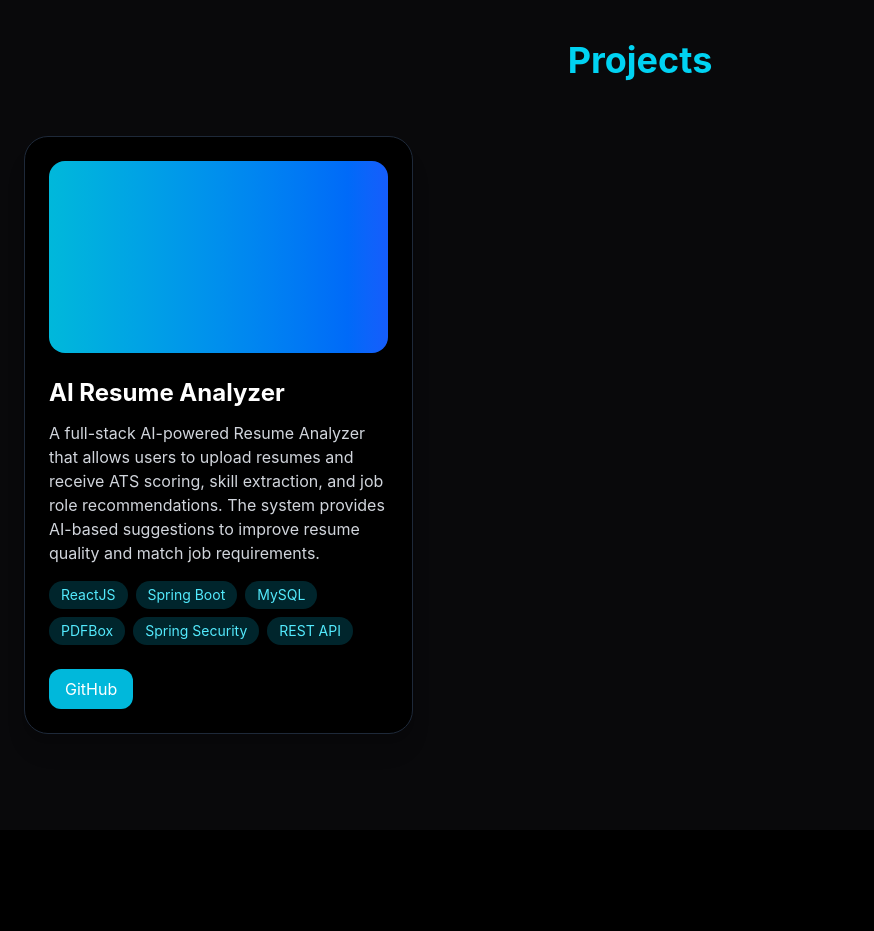
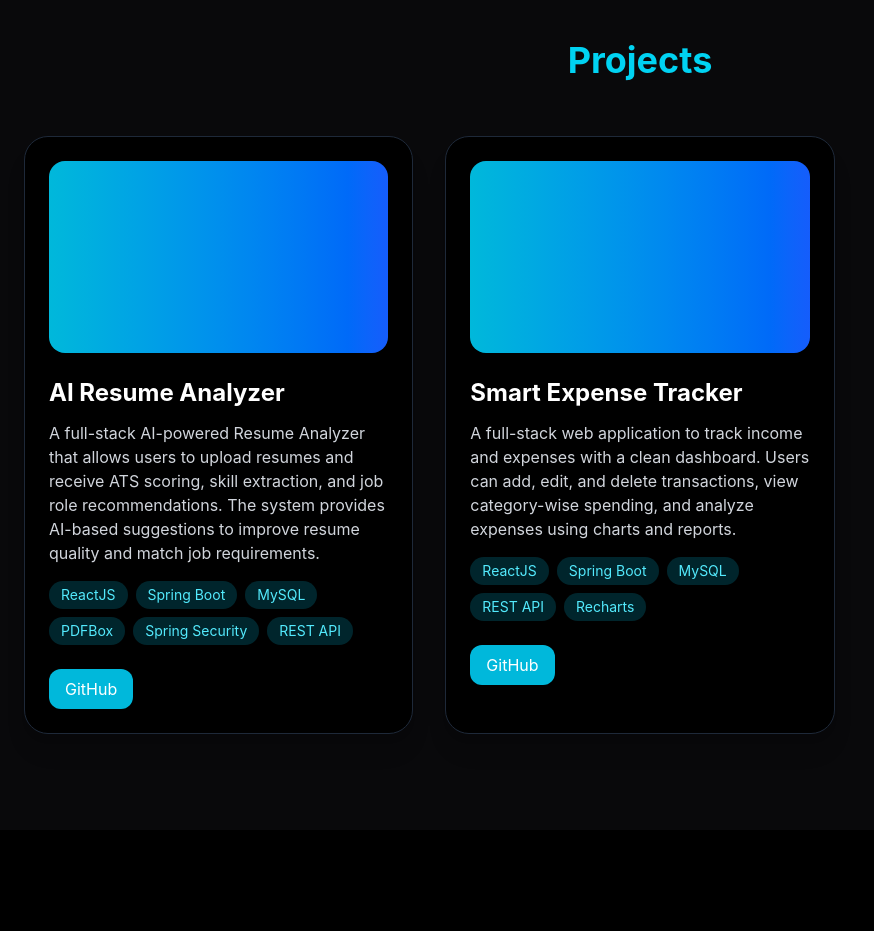
Before and after one commit to Benasir400/portfolio, a React (Vite) app: page / in a window 1280 px wide. Shown: the part 1760-2691 px from the top of the page, without its empty margins (0-874 px from the left). Built offline with nearby package versions, Linux system fonts and the light colour scheme.

Commit message:
project added

```diff
--- a/src/App.jsx
+++ b/src/App.jsx
@@ -19,6 +19,14 @@ export default function Portfolio() {
     "A full-stack AI-powered Resume Analyzer that allows users to upload resumes and receive ATS scoring, skill extraction, and job role recommendations. The system provides AI-based suggestions to improve resume quality and match job requirements.",
   tech: ["ReactJS", "Spring Boot", "MySQL", "PDFBox", "Spring Security", "REST API"],
   github: "https://github.com/Benasir400/AI-Resume-Analyzer",
+  demo: "#"
+},
+{
+  title: "Smart Expense Tracker",
+  description:
+    "A full-stack web application to track income and expenses with a clean dashboard. Users can add, edit, and delete transactions, view category-wise spending, and analyze expenses using charts and reports.",
+  tech: ["ReactJS", "Spring Boot", "MySQL", "REST API", "Recharts"],
+  github: "https://github.com/Benasir400/smart-expense-tracker",
   demo: "#"
 }
 
```
